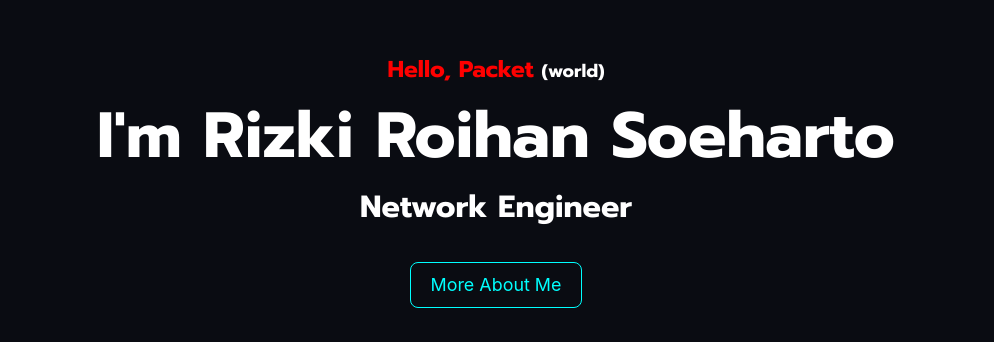
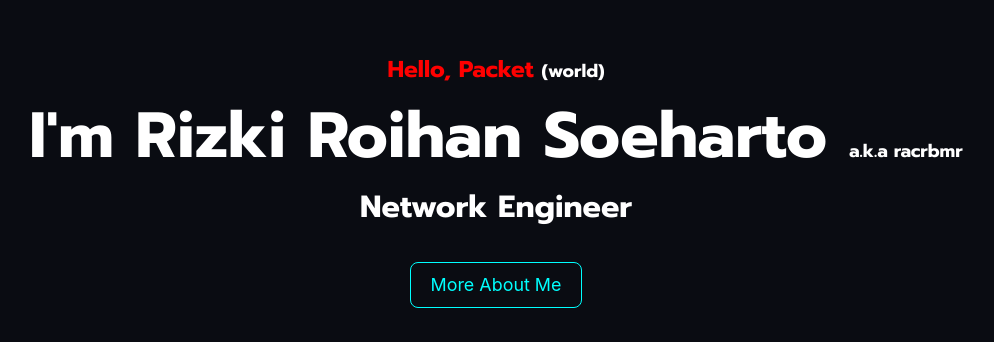
Before and after one commit to racrbmr/racrbmr.github.io, a plain HTML site: page index.html in a window 1280 px wide. Shown: the part 155-497 px from the top of the page, without its empty margins (144-1138 px from the left). Drawn offline with nearby package versions, Linux system fonts and the light colour scheme.

Commit message:
Update index.html

```diff
--- a/index.html
+++ b/index.html
@@ -17,7 +17,7 @@
             <div class="hero-body is-fullheight">
                 <div class="container has-text-centered ">
                     <p id="hello">Hello, Packet <b id="small">(world)</b></p>
-                    <h1 id="name">I'm Rizki Roihan Soeharto</h1>
+                    <h1 id="name">I'm Rizki Roihan Soeharto <b id="small">a.k.a racrbmr</b></h1>
                     <h3 id="status">Network Engineer</h3>
                     <button>More About Me</button>
                     <section class="hero is-small">
@@ -27,7 +27,6 @@
                                     <a href="https://github.com/racrbmr" target="_blank"><i class="fab fa-github-square fa-3x"></i></a>
                                     <a href="https://linkedin.com/in/racrbmr-rrs" target="_blank"><i class="fab fa-linkedin fa-3x"></i></a>
                                 </div>
-
                             </div>
                         </div>
                     </section>
```
